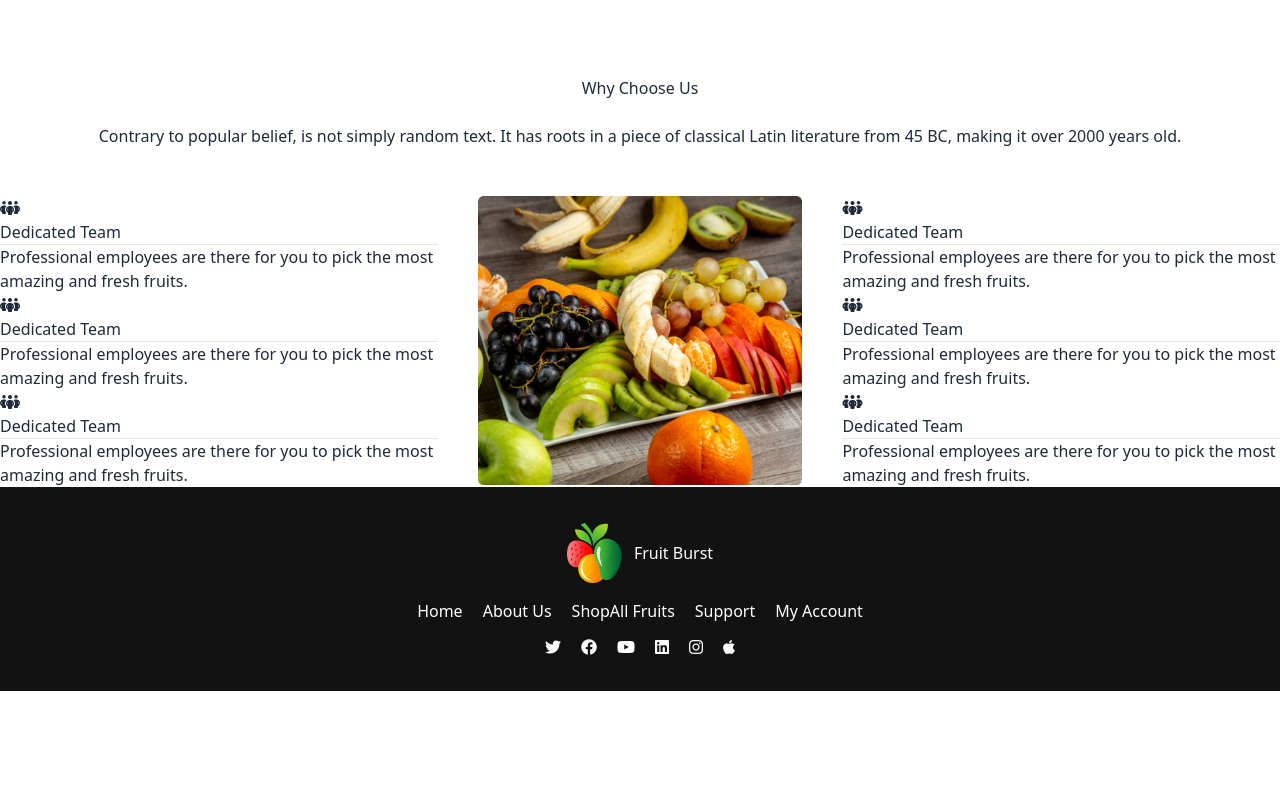
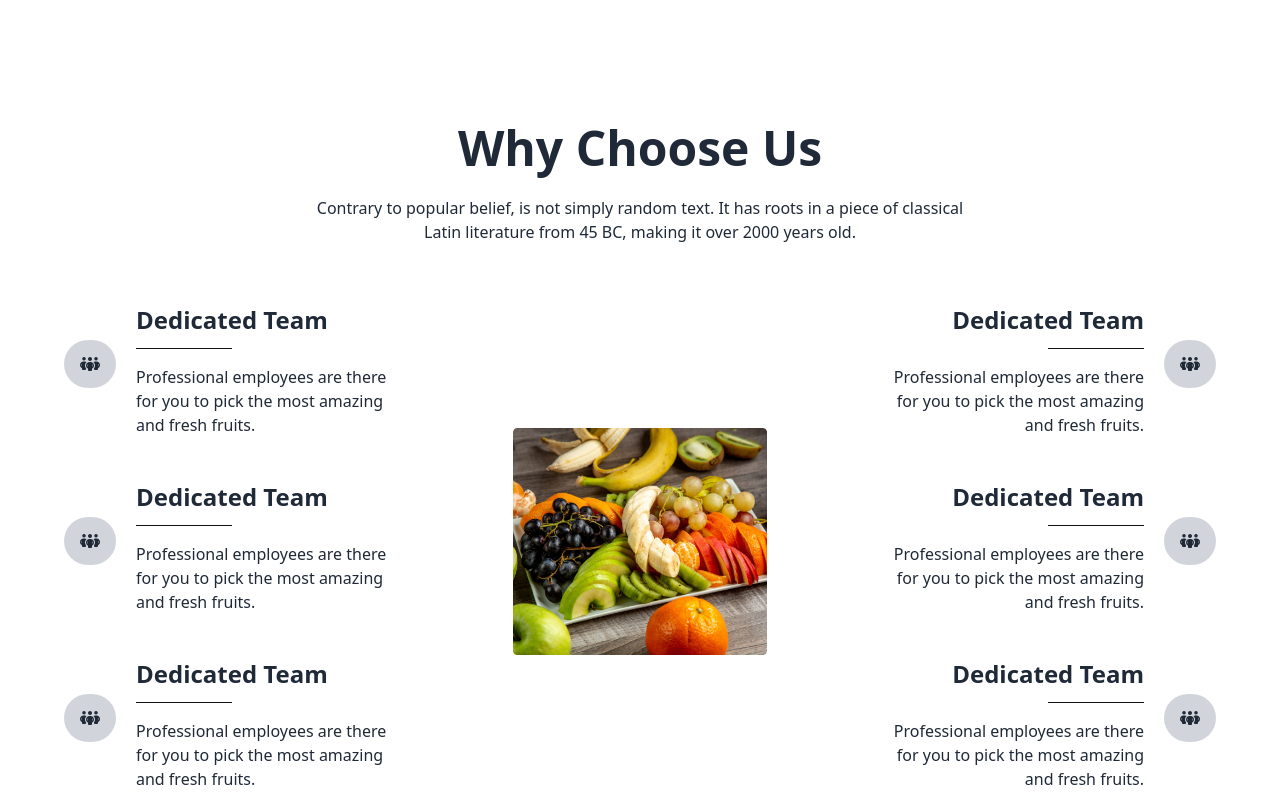
Before and after one commit to BitWizCoder/PH-Assignment-3, a plain HTML site: page index.html in a window 1280 px wide. Shown: the part 2380-3180 px from the top of the page. Before the commit the page ends 3071 px from the top, so only its background shows below. Drawn offline with nearby package versions, Linux system fonts and the light colour scheme.

Commit message:
fix deal section

```diff
--- a/index.html
+++ b/index.html
@@ -52,6 +52,10 @@
             <i class="fa-solid fa-bars"></i>
           </label>
           <ul tabindex="0" class="menu menu-sm dropdown-content mt-3 z-[1] p-2 shadow bg-base-100 rounded-box w-52">
+            <div class="relative mb-3">
+              <input type="text" class="rounded-full px-3 py-2 outline-gray-200" placeholder="Search here">
+              <a href="#"><i class="fa-solid fa-magnifying-glass absolute top-3 right-5"></i></a>
+            </div>
             <li><a href="#">Home</a></li>
             <li><a href="#">About Us</a></li>
             <li><a href="#">Shop</a></li>
@@ -138,8 +142,8 @@
     <!-- Deal of the day -->
     <section class="container mx-auto flex flex-col items-center">
       <!-- Heading and Timer -->
-      <div class="flex flex-col items-center justify-center md:flex-row md:justify-between">
-        <div class="flex flex-col items-center md:items-start justify-center text-center md:text-left">
+      <div class="container mx-auto flex flex-col items-center justify-center flex-wrap gap-4 lg:flex-row lg:justify-between">
+        <div class="text-center lg:text-left">
           <h1 class="text-xl md:text-5xl font-semibold my-4">Deal of the day</h1>
           <p class="md:w-[615px] md:mx-auto mx-12">Contrary to popular belief, is not simply random text. It has roots
             in a piece of classical Latin literature from 45 BC, making it over 2000 years old.</p>
@@ -352,17 +356,16 @@
       </div>
     </section>
 
-    <!-- <div class="bg-gradient-to-t from-[#121212] to-[#121212]">
-      <img src="./img/team.png" class="opacity-[0.4]" />
-    </div> -->
 
     <!-- Meat the Team -->
     <section
       class="lg:container mx-5 lg:mx-auto text-center text-white bg-no-repeat bg-cover bg-center py-28 mt-32 rounded-lg"
       style="background-image: url(./img/team.png);">
-      <h1 class="mb-6">Meet the team section</h1>
-      <p class="mb-12 px-4">Contrary to popular belief, is not simply random text. It has roots in a piece of classical
-        Latin literature from 45 BC, making it over 2000 years old.</p>
+      <h1 class="mb-6 text-xl font-bold lg:text-5xl">Meet the team section</h1>
+      <p class="mb-12 px-5">Contrary to popular belief, is not simply random text. It has roots in a piece of classical
+        <br>
+        Latin literature from 45 BC, making it over 2000 years old.
+      </p>
 
       <div class="flex justify-around flex-col lg:flex-row gap-8 items-center">
         <div>
@@ -413,69 +416,82 @@
     <!-- Why Chose Us -->
     <section class="container mx-auto">
       <div class="text-center mt-36">
-        <h1 class=" mb-6">Why Choose Us</h1>
-        <p class="mb-12">Contrary to popular belief, is not simply random text. It has roots in a piece of classical
+        <h1 class=" mb-6 text-md font-semibold lg:text-5xl">Why Choose Us</h1>
+        <p class="mb-12 px-12">Contrary to popular belief, is not simply random text. It has roots in a piece of
+          classical <br>
           Latin literature
           from 45 BC, making it over 2000 years old.</p>
       </div>
 
-      <div class="flex gap-10 flex-col lg:flex-row">
+      <div class="flex gap-10 flex-col lg:flex-row items-center">
         <!-- section 1 -->
-        <div>
-          <div>
-            <i class="fa-solid fa-people-group"></i>
+        <div class="flex flex-col gap-8">
+          <div class="flex flex-col items-center lg:flex-row gap-5 lg:text-left  text-center px-16">
             <div>
-              <h1>Dedicated Team</h1>
-              <hr>
+              <i class="fa-solid fa-people-group bg-gray-300 p-4 rounded-full"></i>
+            </div>
+            <div class="flex flex-col items-center lg:items-baseline">
+              <h1 class="text-2xl font-bold my-3">Dedicated Team</h1>
+              <div class="w-24 h-[1px] bg-[#121212] mb-4"></div>
               <p>Professional employees are there for you to pick the most amazing and fresh fruits.</p>
             </div>
           </div>
-          <div>
-            <i class="fa-solid fa-people-group"></i>
+          <div class="flex flex-col items-center lg:flex-row gap-5 lg:text-left  text-center px-16">
             <div>
-              <h1>Dedicated Team</h1>
-              <hr>
+              <i class="fa-solid fa-people-group bg-gray-300 p-4 rounded-full"></i>
+            </div>
+            <div class="flex flex-col items-center lg:items-baseline">
+              <h1 class="text-2xl font-bold my-3">Dedicated Team</h1>
+              <div class="w-24 h-[1px] bg-[#121212] mb-4"></div>
               <p>Professional employees are there for you to pick the most amazing and fresh fruits.</p>
             </div>
           </div>
-          <div>
-            <i class="fa-solid fa-people-group"></i>
+          <div class="flex flex-col items-center lg:flex-row gap-5 lg:text-left  text-center px-16">
             <div>
-              <h1>Dedicated Team</h1>
-              <hr>
+              <i class="fa-solid fa-people-group bg-gray-300 p-4 rounded-full"></i>
+            </div>
+            <div class="flex flex-col items-center lg:items-baseline">
+              <h1 class="text-2xl font-bold my-3">Dedicated Team</h1>
+              <div class="w-24 h-[1px] bg-[#121212] mb-4"></div>
               <p>Professional employees are there for you to pick the most amazing and fresh fruits.</p>
             </div>
           </div>
         </div>
 
         <!-- Img -->
-        <div class="-order-1 lg:order-none">
-          <img src="./img/whychoose1.png" alt="">
+        <div class="-order-1 lg:order-none px-5">
+          <img src="./img/whychoose1.png" alt="" class=" w-full">
         </div>
 
         <!-- section 2 -->
-        <div>
-          <div>
-            <i class="fa-solid fa-people-group"></i>
+        <div class="flex flex-col gap-8">
+          <div class="flex flex-col items-center lg:flex-row-reverse gap-5 lg:text-left  text-center px-16">
             <div>
-              <h1>Dedicated Team</h1>
-              <hr>
+              <i class="fa-solid fa-people-group bg-gray-300 p-4 rounded-full"></i>
+            </div>
+            <div class="flex flex-col items-center lg:items-end lg:text-right">
+              <h1 class="text-2xl font-bold my-3">Dedicated Team</h1>
+              <div class="w-24 h-[1px] bg-[#121212] mb-4"></div>
               <p>Professional employees are there for you to pick the most amazing and fresh fruits.</p>
             </div>
           </div>
-          <div>
-            <i class="fa-solid fa-people-group"></i>
+          <div class="flex flex-col items-center lg:flex-row-reverse gap-5 lg:text-left  text-center px-16">
             <div>
-              <h1>Dedicated Team</h1>
-              <hr>
+              <i class="fa-solid fa-people-group bg-gray-300 p-4 rounded-full"></i>
+            </div>
+            <div class="flex flex-col items-center lg:items-end lg:text-right">
+              <h1 class="text-2xl font-bold my-3">Dedicated Team</h1>
+              <div class="w-24 h-[1px] bg-[#121212] mb-4"></div>
               <p>Professional employees are there for you to pick the most amazing and fresh fruits.</p>
             </div>
           </div>
-          <div>
-            <i class="fa-solid fa-people-group"></i>
+          <div class="flex flex-col items-center lg:flex-row-reverse gap-5 lg:text-left  text-center px-16">
             <div>
-              <h1>Dedicated Team</h1>
-              <hr>
+              <i class="fa-solid fa-people-group bg-gray-300 p-4 rounded-full"></i>
+            </div>
+            <div class="flex flex-col items-center lg:items-end lg:text-right">
+              <h1 class="text-2xl font-bold my-3">Dedicated Team</h1>
+              <div class="w-24 h-[1px] bg-[#121212] mb-4"></div>
               <p>Professional employees are there for you to pick the most amazing and fresh fruits.</p>
             </div>
           </div>
@@ -484,7 +500,7 @@
     </section>
   </main>
 
-  <footer class="bg-[#121212] text-white p-9">
+  <footer class="bg-[#121212] text-white p-9 mt-36">
     <section class="flex justify-center items-center flex-col gap-4">
       <div class="flex items-center gap-3">
         <img src="./img/logo.png" alt="">
```
